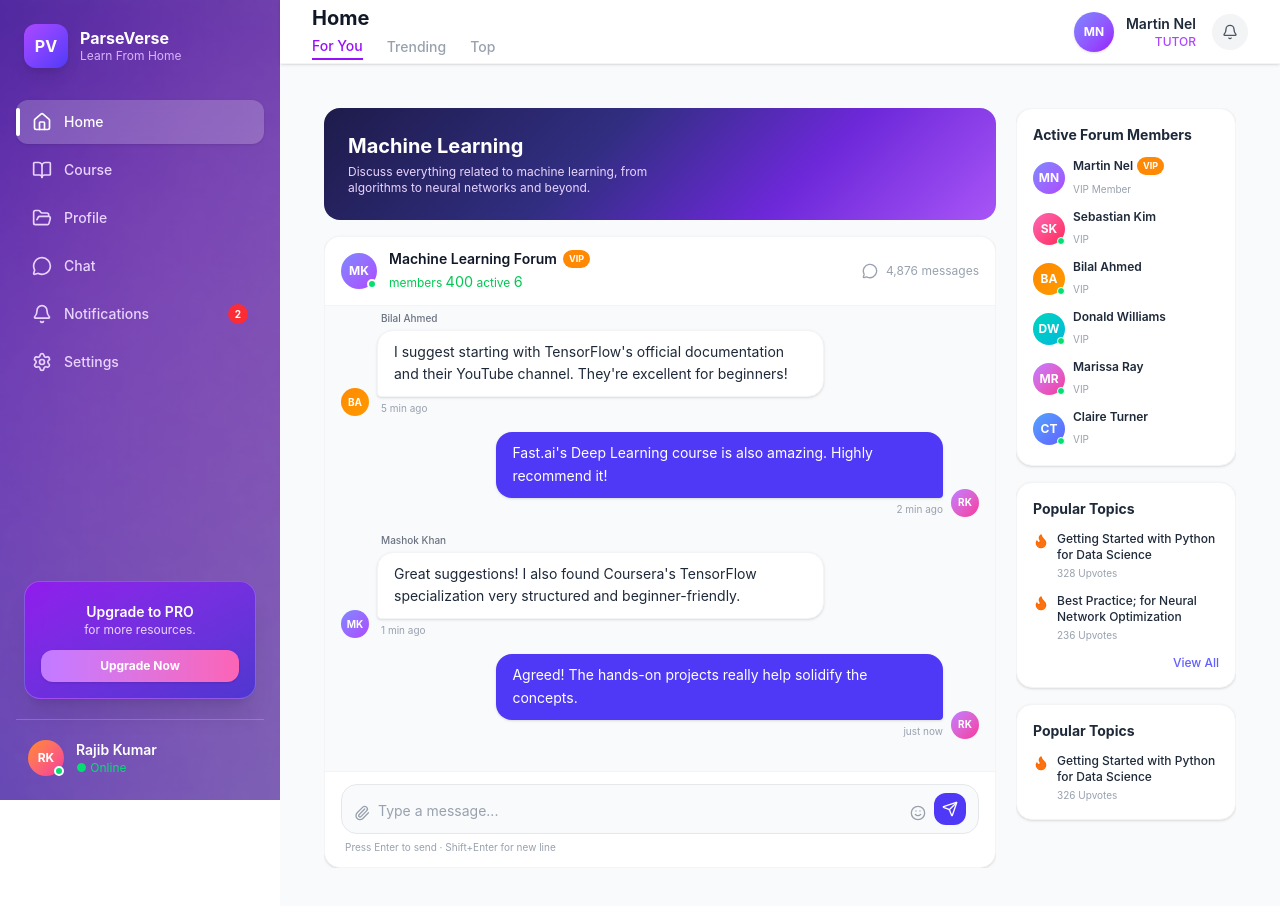
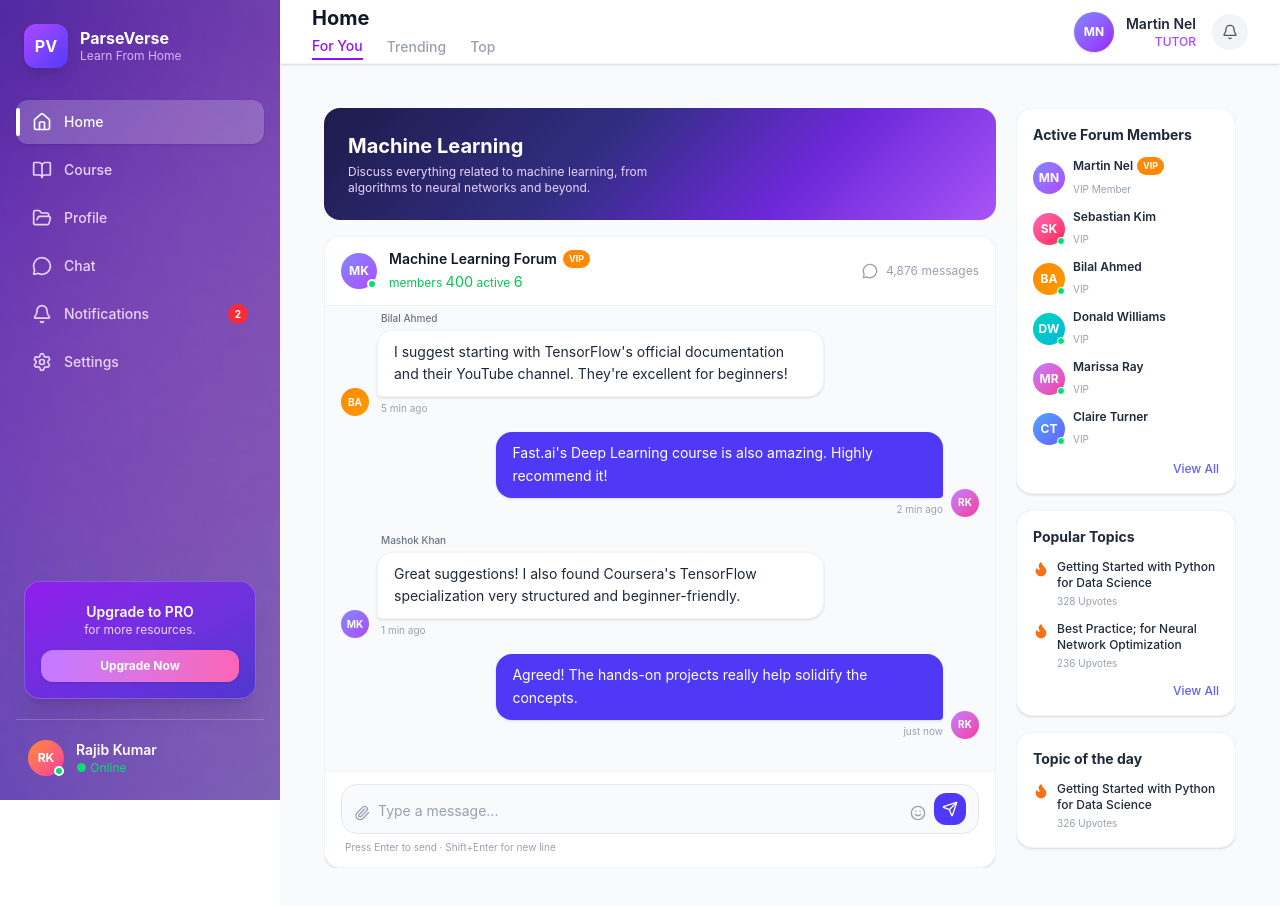
Before and after one commit to Philemon673/parseversefrontend, a Next.js app: page /tutor-dashboard/chat in a window 1280 px wide. Shown: the top 906 px of the page. Built offline with nearby package versions, Linux system fonts and the light colour scheme.

Commit message:
small changes on the chat secttion

```diff
--- a/app/tutor-dashboard/chat/page.jsx
+++ b/app/tutor-dashboard/chat/page.jsx
@@ -294,6 +294,9 @@ export default function ChatForumsPage() {
               </div>
             ))}
           </div>
+            <button className="text-xs text-indigo-500 font-medium mt-3 hover:underline block text-right w-full">
+            View All
+          </button>
         </div>
 
         {/* Popular Topics 1 */}
@@ -317,7 +320,7 @@ export default function ChatForumsPage() {
 
         {/* Popular Topics 2 */}
         <div className="bg-white rounded-2xl border border-gray-100 shadow-sm p-4">
-          <h3 className="text-sm font-bold text-gray-800 mb-3">Popular Topics</h3>
+          <h3 className="text-sm font-bold text-gray-800 mb-3">Topic of the day</h3>
           <div className="flex flex-col gap-3">
             {popularTopics2.map((topic, i) => (
               <div key={i} className="flex items-start gap-2">
```
